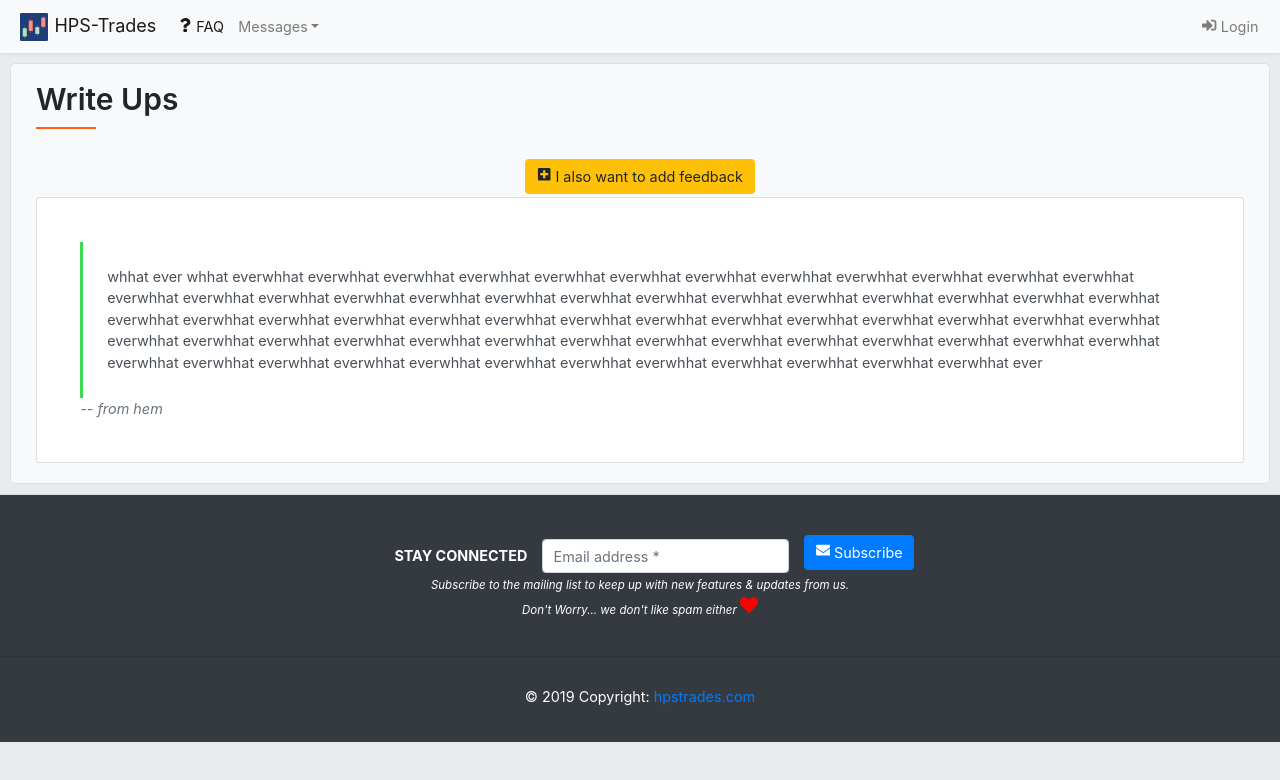
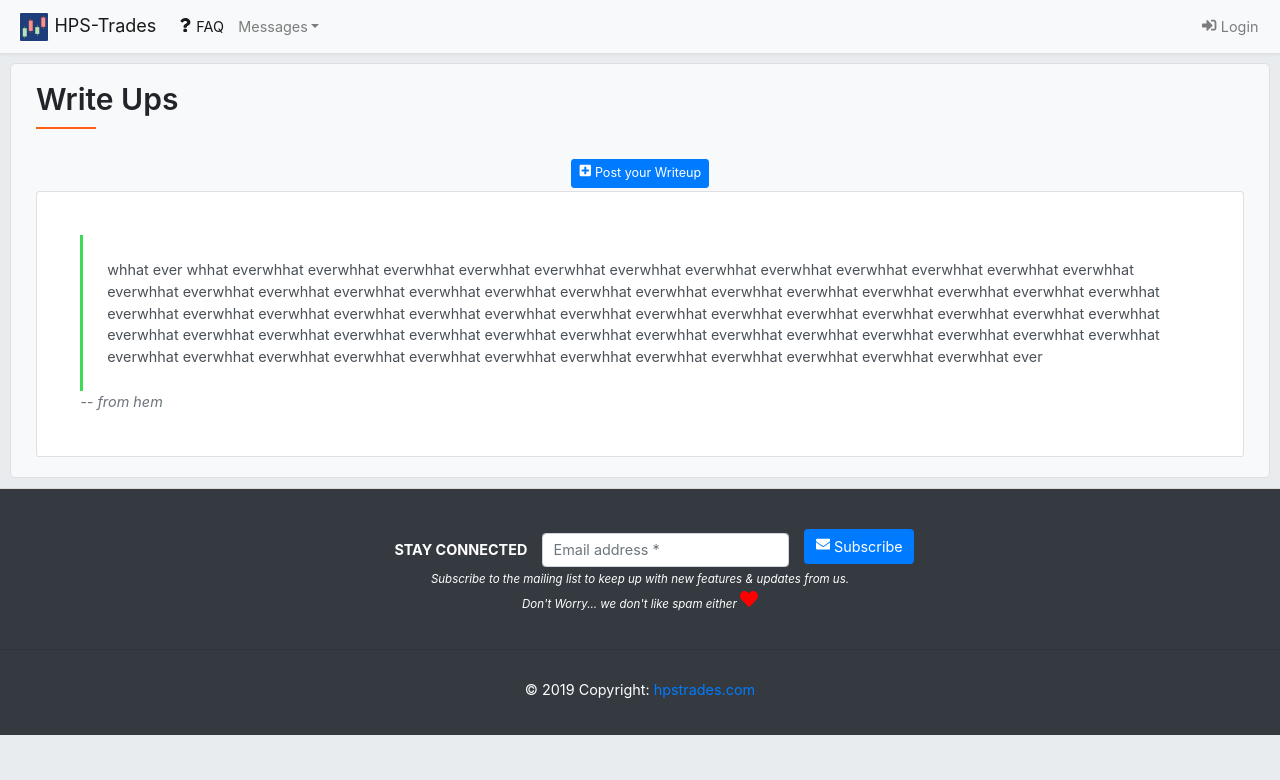
Before and after one commit to hemsinghlearninginfo/hps-1.0.0, a React app in the folder Client/: page /writeup in a window 1280 px wide. Shown: the top 780 px of the page. Built offline with nearby package versions, Linux system fonts and the light colour scheme.

Commit message:
Write Up

```diff
--- a/Client/src/Components/WriteUp/AddWriteUp.js
+++ b/Client/src/Components/WriteUp/AddWriteUp.js
@@ -1,6 +1,6 @@
 import React, { Component } from 'react';
 import { connect } from 'react-redux';
-import { Icon } from '../../_controls';
+import { Icon, Authorise, ModalPopUp, ModalPopUpButton } from '../../_controls';
 
 class AddWriteUp extends Component {
 
@@ -12,6 +12,7 @@ class AddWriteUp extends Component {
             isError: false,
         }
         this.handleSubmit = this.handleSubmit.bind(this);
+        this.addWriteUp = this.addWriteUp.bind(this);
     }
 
     handleSubmit(e) {
@@ -25,30 +26,42 @@ class AddWriteUp extends Component {
         }
     }
 
+    addWriteUp() {
+        this.setState({ isAdd: true });
+    }
+
     render() {
         const { isAdd, isError } = this.state;
-        const addButtonHTML = (!isAdd &&
-            <button className="btn btn-warning" onClick={() => this.setState({ isAdd: true })}><Icon type="add" /> I also want to add feedback</button>
-        )
 
-        const writeUpForm = (isAdd && <form onSubmit={this.handleSubmit}>
-            <div className="form-group write-up-form">
-                <textarea className="form-control required" name="writeup" rows="3" value={this.state.description} onChange={(e) => { this.setState({ description: e.target.value }) }} placeholder="Thankyou for providing best platform for trading...."></textarea>
-                {isError && <div className="help-block text-left">Please write few words for us.</div>}
-                <div className="text-right p-1">
-                    <button type="submit" className="btn btn-primary btn-sm"><Icon type='save' /> Save</button>
-                    {' '}
-                    <button type="button" className="btn btn-secondary btn-sm" onClick={() => this.setState({ isAdd: false, isError : false })}><Icon type='close' /> Close</button>
+        const addButtonHTML = (<Authorise isLoggedIn={true}>
+            <ModalPopUpButton action={this.addWriteUp}><Icon type='add' /> Post your Writeup</ModalPopUpButton>
+        </Authorise>
+        );
+
+        const writeUpForm = (isAdd &&
+            <form onSubmit={this.handleSubmit}>
+                <div className="modal-body text-left">
+                    <div className="form-group">
+                        <textarea className="form-control required" name="writeup" rows="5" value={this.state.description} onChange={(e) => { this.setState({ description: e.target.value }) }} placeholder="Thankyou for providing best platform for trading...."></textarea>
+                        {isError && <div className="help-block text-left">Please write few words for us.</div>}
+                    </div>
                 </div>
-            </div>
-        </form>)
+                <div className="modal-footer">
+                        <button type="submit" className="btn btn-primary btn-sm"><Icon type='save' /> Save</button>
+                        {' '}
+                        <button type="button" className="btn btn-secondary btn-sm" onClick={() => this.setState({ isError: false })} data-dismiss="modal"><Icon type='close' /> Close</button>
+                    </div>
+            </form>
+        );
 
         return (
             <>
+                <ModalPopUp heading="Leave your write up">
+                    {writeUpForm}
+                </ModalPopUp>
                 <div className="row">
                     <div className="col">
                         {addButtonHTML}
-                        {writeUpForm}
                     </div>
                 </div>
             </>
```
Also changed, not shown: 2 other files (tests, documents, lock files or other folders).
